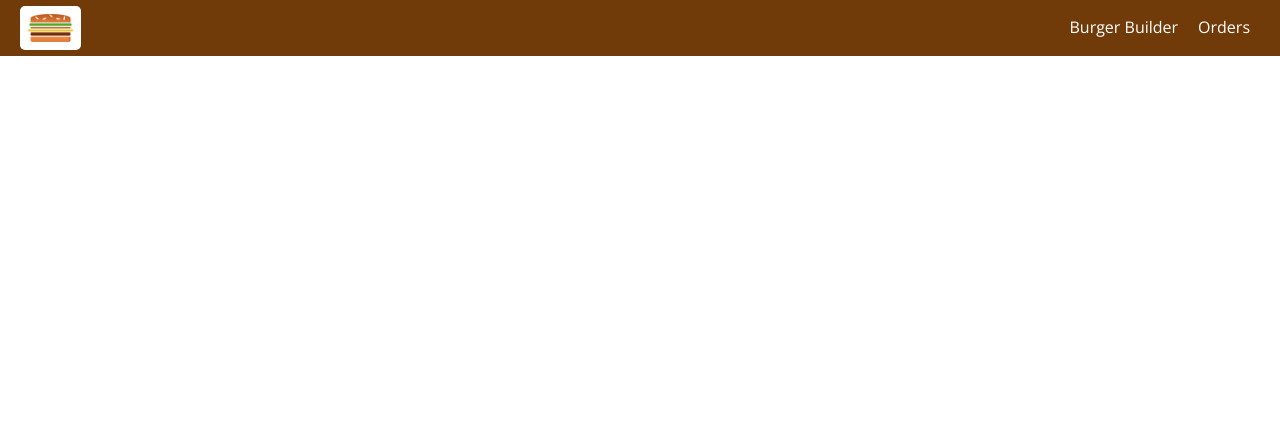
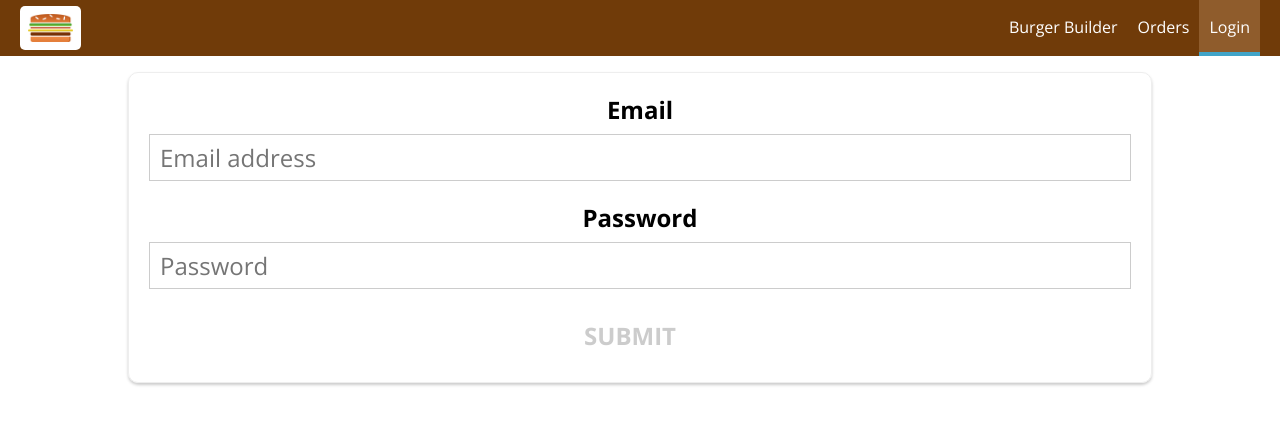
Before and after one commit to jeffcad/burger-builder, a React (Create React App) app: page /auth in a window 1280 px wide. Shown: the top 424 px of the page. Built offline with nearby package versions, Linux system fonts and the light colour scheme.

Commit message:
Create Auth form

```diff
--- a/src/App.js
+++ b/src/App.js
@@ -4,6 +4,7 @@ import Layout from './hoc/Layout/Layout'
 import BurgerBuilder from './containers/BurgerBuilder/BurgerBuilder'
 import Checkout from './containers/Checkout/Checkout'
 import Orders from './containers/Orders/Orders'
+import Auth from './containers/Auth/Auth'
 
 function App() {
   return (
@@ -12,6 +13,7 @@ function App() {
         <Route path="/" exact component={BurgerBuilder} />
         <Route path="/checkout" component={Checkout} />
         <Route path="/orders" component={Orders} />
+        <Route path="/auth" component={Auth} />
       </Layout>
     </div>
   )
--- a/src/components/Navigation/NavigationItems/NavigationItems.js
+++ b/src/components/Navigation/NavigationItems/NavigationItems.js
@@ -6,6 +6,7 @@ const NavigationItems = () => (
   <ul className={classes.NavigationItems}>
     <NavigationItem link="/" exact>Burger Builder</NavigationItem>
     <NavigationItem link="/orders">Orders</NavigationItem>
+    <NavigationItem link="/auth">Login</NavigationItem>
   </ul >
 )
 
--- /dev/null
+++ b/src/containers/Auth/Auth.js
@@ -0,0 +1,116 @@
+import React, { Component } from 'react'
+
+import Input from '../../components/UI/Input/Input'
+import Button from '../../components/UI/Button/Button'
+import classes from './Auth.module.css'
+
+class Auth extends Component {
+
+  state = {
+    controls: {
+      email: {
+        elementType: 'input',
+        elementConfig: {
+          type: 'email',
+          placeholder: 'Email address'
+        },
+        value: '',
+        validation: {
+          required: true,
+          isEmail: true
+        },
+        valid: false,
+        touched: false
+      },
+      password: {
+        elementType: 'input',
+        elementConfig: {
+          type: 'password',
+          placeholder: 'Password'
+        },
+        value: '',
+        validation: {
+          required: true,
+          minLength: 6
+        },
+        valid: false,
+        touched: false
+      }
+    },
+    formIsValid: false
+  }
+
+  checkValidity(value, rules) {
+    if (rules.required && value.trim() === '') {
+      return false
+    }
+    if (rules.minLength && value.trim().length < rules.minLength) {
+      return false
+    }
+    if (rules.maxLength && value.trim().length > rules.maxLength) {
+      return false
+    }
+    if (rules.isEmail) {
+      const pattern = /[a-z0-9!#$%&'*+/=?^_`{|}~-]+(?:\.[a-z0-9!#$%&'*+/=?^_`{|}~-]+)*@(?:[a-z0-9](?:[a-z0-9-]*[a-z0-9])?\.)+[a-z0-9](?:[a-z0-9-]*[a-z0-9])?/
+      return pattern.test(value)
+    }
+
+    return true
+  }
+
+  inputChangedHandler = (event, inputId) => {
+    const updatedControls = {
+      ...this.state.controls,
+      [inputId]: {
+        ...this.state.controls[inputId],
+        value: event.target.value,
+        valid: this.checkValidity(event.target.value, this.state.controls[inputId].validation),
+        touched: true
+      }
+    }
+
+    let formIsValid = true
+    Object.keys(updatedControls).forEach(key => {
+      if (!updatedControls[key].valid) {
+        formIsValid = false
+        return
+      }
+    })
+
+    this.setState({ controls: updatedControls, formIsValid })
+  }
+
+  render() {
+
+    return (
+      <div className={classes.Auth}>
+        <form onSubmit={this.orderHandler}>
+          {Object.keys(this.state.controls).map(key => {
+            const element = this.state.controls[key]
+            return (
+              <Input
+                key={key}
+                id={key}
+                elementType={element.elementType}
+                elementConfig={element.elementConfig}
+                value={element.value}
+                invalid={!element.valid}
+                shouldValidate={element.validation}
+                touched={element.touched}
+                changed={(event) => this.inputChangedHandler(event, key)}
+              />
+            )
+          })}
+          <Button
+            buttonType="Success"
+            disabled={!this.state.formIsValid}
+          >
+            SUBMIT
+          </Button>
+        </form>
+      </div>
+    )
+  }
+}
+
+export default Auth
--- /dev/null
+++ b/src/containers/Auth/Auth.module.css
@@ -0,0 +1,17 @@
+.Auth {
+  margin: 20px auto;
+  width: 80%;
+  text-align: center;
+  box-shadow: 0 2px 3px #ccc;
+  border: 1px solid #eee;
+  border-radius: 10px;
+  padding: 10px;
+  box-sizing: border-box;
+  font-size: 1.5rem;
+}
+
+@media (min-width: 600px) {
+  .auth {
+    width: 500px;
+  }
+}
--- a/src/containers/Checkout/Checkout.js
+++ b/src/containers/Checkout/Checkout.js
@@ -4,7 +4,6 @@ import { connect } from 'react-redux'
 
 import CheckoutSummary from '../../components/Order/CheckoutSummary/CheckoutSummary'
 import ContactData from './ContactData/ContactData'
-import * as actions from '../../store/actions/index'
 
 class Checkout extends Component {
 
```
